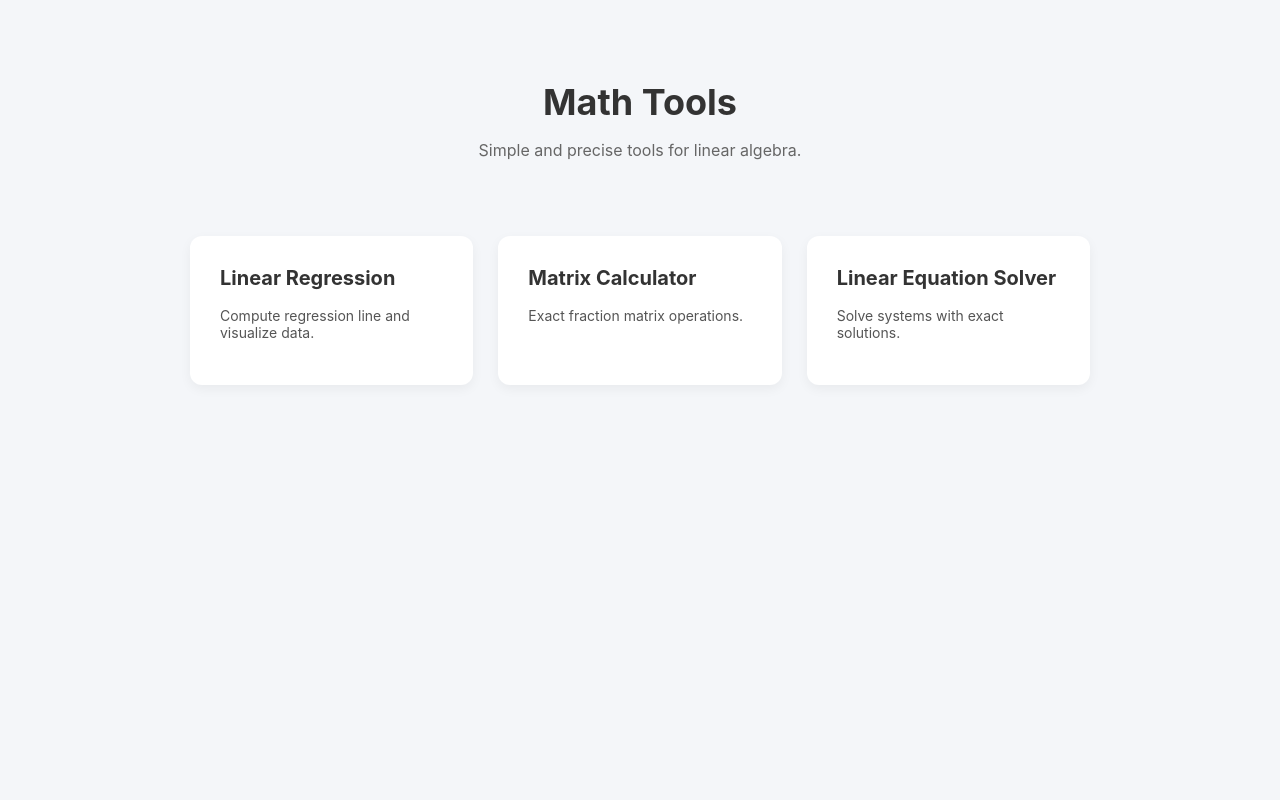
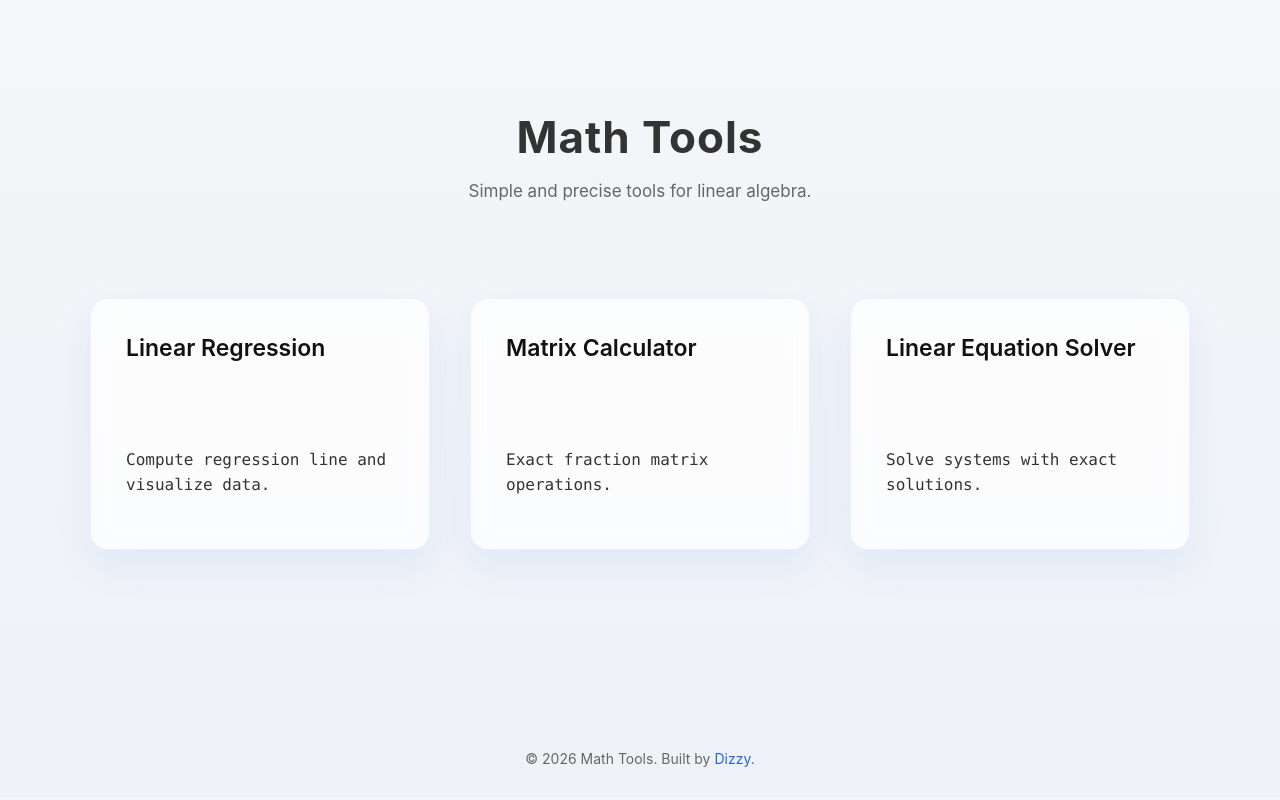
Before and after one commit to redizzy/math-tool, a plain HTML site: page index.html in a window 1280 px wide. Drawn offline with Linux system fonts and the light colour scheme.

Commit message:
change index style

```diff
--- a/css/style.css
+++ b/css/style.css
@@ -1,12 +1,10 @@
-
-
 /* =========================
    Global Styles
 ========================= */
 
 body {
     font-family: -apple-system, BlinkMacSystemFont, "Segoe UI", Roboto, sans-serif;
-    background-color: #f4f6f9;
+    background: linear-gradient(180deg, #f4f6f9, #eef2f7);
     margin: 0;
     padding: 0;
     color: #333;
@@ -18,6 +16,7 @@ h1, h2 {
 
 a {
     color: inherit;
+    text-decoration: none;
 }
 
 /* =========================
@@ -26,12 +25,13 @@ a {
 
 header {
     text-align: center;
-    padding: 40px 20px 20px 20px;
+    padding: 50px 20px 30px;
 }
 
 header h1 {
     margin-bottom: 10px;
-    font-size: 32px;
+    font-size: 36px;
+    font-weight: 700;
 }
 
 header p {
@@ -39,7 +39,7 @@ header p {
 }
 
 /* =========================
-   Card Sections (Regression Page)
+   Card Sections (Tool Pages)
 ========================= */
 
 .calculator,
@@ -48,13 +48,14 @@ header p {
 .explanation {
     background: white;
     max-width: 800px;
-    margin: 20px auto;
-    padding: 25px;
-    border-radius: 12px;
-    box-shadow: 0 4px 15px rgba(0,0,0,0.05);
+    margin: 25px auto;
+    padding: 30px;
+    border-radius: 16px;
+    box-shadow: 0 8px 25px rgba(0,0,0,0.05);
 }
 
-/* Chart spacing improvement */
+/* Chart spacing */
+
 .chart-section h2 {
     margin-bottom: 20px;
 }
@@ -70,27 +71,28 @@ header p {
 textarea {
     width: 100%;
     height: 70px;
-    padding: 10px;
+    padding: 12px;
     margin-top: 5px;
     margin-bottom: 15px;
-    border-radius: 8px;
+    border-radius: 10px;
     border: 1px solid #ddd;
     font-size: 14px;
 }
 
 button {
-    background-color: #2563eb;
+    background: linear-gradient(90deg, #2563eb, #3b82f6);
     color: white;
     border: none;
-    padding: 12px 20px;
-    border-radius: 8px;
+    padding: 12px 22px;
+    border-radius: 10px;
     font-size: 15px;
     cursor: pointer;
-    transition: 0.2s;
+    transition: all 0.25s ease;
 }
 
 button:hover {
-    background-color: #1e40af;
+    transform: translateY(-2px);
+    box-shadow: 0 8px 18px rgba(37, 99, 235, 0.25);
 }
 
 .results p {
@@ -104,15 +106,14 @@ button:hover {
 
 footer {
     text-align: center;
-    padding: 30px;
-    margin-top: 40px;
+    padding: 60px 20px 30px;
+    margin-top: 60px;
     font-size: 14px;
     color: #666;
 }
 
 footer a {
     color: #2563eb;
-    text-decoration: none;
 }
 
 footer a:hover {
@@ -120,60 +121,107 @@ footer a:hover {
 }
 
 /* =================================================
-   ==========  HOMEPAGE STYLES  ====================
+   ==========  TECH STYLE HOMEPAGE  =================
    ================================================= */
 
 /* Hero Section */
 
 .hero {
     text-align: center;
-    padding: 80px 20px 40px;
+    padding: 110px 20px 60px;
 }
 
 .hero h1 {
-    font-size: 36px;
-    margin-bottom: 10px;
+    font-size: 44px;
+    font-weight: 700;
+    letter-spacing: 1px;
+    margin-bottom: 12px;
 }
 
 .hero p {
     color: #666;
-    font-size: 16px;
+    font-size: 17px;
+}
+
+/* 科技感渐变分割线 */
+
+.hero-divider {
+    width: 150px;
+    height: 3px;
+    margin: 25px auto 55px;
+    border-radius: 3px;
+    background: linear-gradient(
+        90deg,
+        transparent,
+        #2563eb,
+        #60a5fa,
+        #2563eb,
+        transparent
+    );
 }
 
 /* Tool Grid */
 
 .tool-grid {
-    max-width: 900px;
-    margin: 0 auto 80px;
+    max-width: 1100px;
+    margin: 0 auto 120px;
     padding: 20px;
     display: grid;
-    grid-template-columns: repeat(auto-fit, minmax(260px, 1fr));
-    gap: 25px;
+    grid-template-columns: repeat(auto-fit, minmax(280px, 1fr));
+    gap: 40px;
 }
 
-/* Tool Card */
+/* 科技感卡片 */
 
 .tool-card {
-    background: white;
-    padding: 30px;
-    border-radius: 12px;
-    text-decoration: none;
-    color: inherit;
-    box-shadow: 0 4px 12px rgba(0,0,0,0.05);
-    transition: all 0.2s ease;
+    background: rgba(255, 255, 255, 0.75);
+    backdrop-filter: blur(10px);
+    padding: 35px;
+    border-radius: 18px;
+    box-shadow: 0 15px 40px rgba(37, 99, 235, 0.08);
+    border: 1px solid rgba(37, 99, 235, 0.08);
+    transition: all 0.35s ease;
+    display: flex;
+    flex-direction: column;
+    justify-content: space-between;
+    min-height: 180px;
 }
 
 .tool-card:hover {
-    transform: translateY(-4px);
-    box-shadow: 0 8px 20px rgba(0,0,0,0.08);
+    transform: translateY(-10px) scale(1.04);
+    box-shadow: 0 25px 55px rgba(37, 99, 235, 0.2);
+    border: 1px solid rgba(37, 99, 235, 0.25);
 }
 
+/* Card Title */
+
 .tool-card h2 {
-    margin-top: 0;
-    font-size: 20px;
+    font-size: 23px;
+    font-weight: 600;
+    color: #111;
 }
 
+/* Card Description */
+
 .tool-card p {
-    color: #555;
-    font-size: 14px;
+    color: #333;
+    font-size: 16px;
+    line-height: 1.6;
+    font-family: "SF Mono", Monaco, "Cascadia Code", "Roboto Mono", monospace;
 }
+
+/* =========================
+   Responsive
+========================= */
+
+@media (max-width: 600px) {
+
+    .hero h1 {
+        font-size: 32px;
+    }
+
+    .tool-card {
+        padding: 25px;
+        min-height: auto;
+    }
+}
--- a/index.html
+++ b/index.html
@@ -31,5 +31,9 @@
 
 </main>
 
+<footer>
+    &copy; 2026 Math Tools. Built by <a href="https://github.com/redizzy">Dizzy</a>.
+</footer>
+
 </body>
 </html>
```
